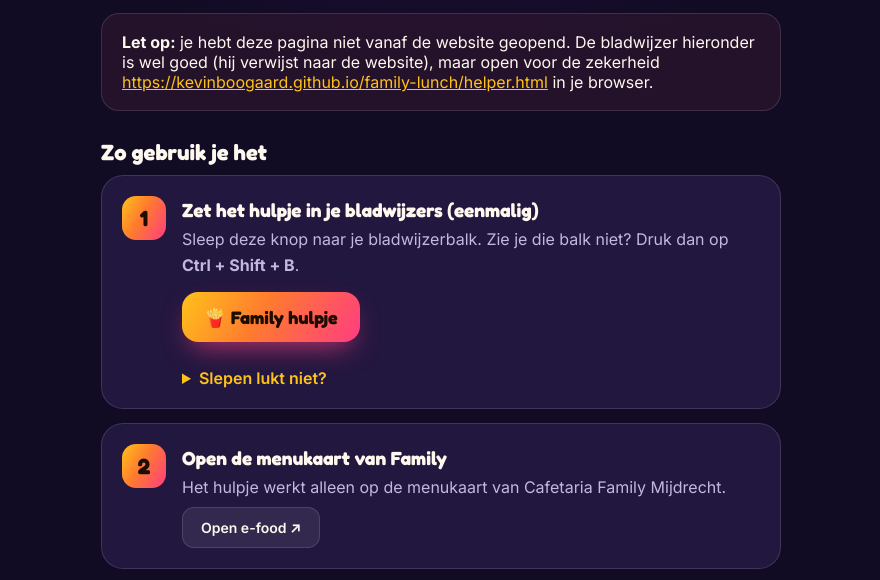
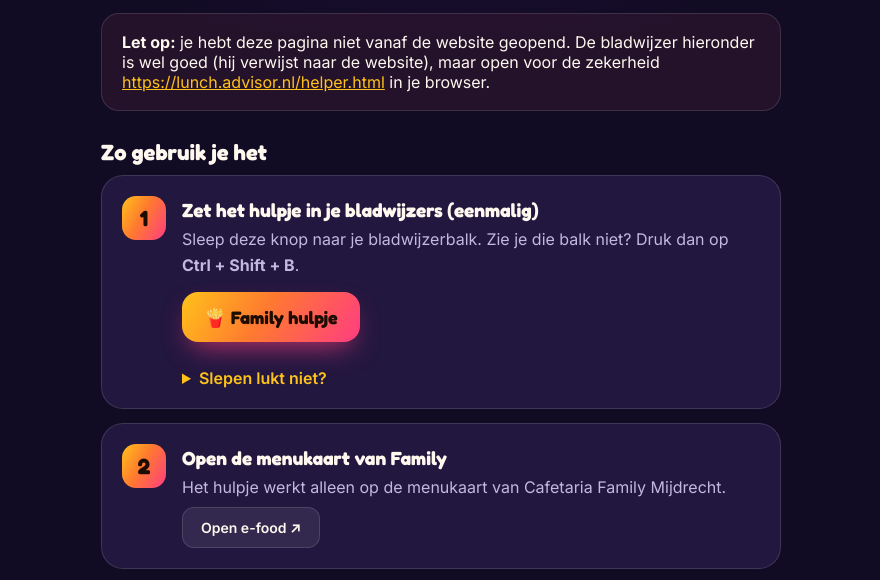
Before and after one commit to kevinboogaard/family-lunch, a plain HTML site: page helper.html in a window 1280 px wide. Shown: the part 194-774 px from the top of the page, without its empty margins (199-1079 px from the left). Drawn offline with Linux system fonts and the light colour scheme.

Commit message:
Update helper.html

```diff
--- a/helper.html
+++ b/helper.html
@@ -193,7 +193,7 @@
 <script>
     // Vast adres van de site. Alleen als deze pagina zelf op een echte website staat (niet lokaal, niet als
     // file:/data:-voorbeeld) wordt het adres daarvan gebruikt; anders krijgt de bladwijzer een kapot adres.
-    const PRODUCTIE = 'https://kevinboogaard.github.io/family-lunch/';
+    const PRODUCTIE = 'https://lunch.advisor.nl/';
     const echteSite = /^https?:\/\//.test(location.href) && !/^https?:\/\/(localhost|127\.|\[::1\])/.test(location.href);
     const basis = echteSite ? location.href.replace(/[?#].*$/, '').replace(/[^/]*$/, '') : PRODUCTIE;
     if (!echteSite) {
```
